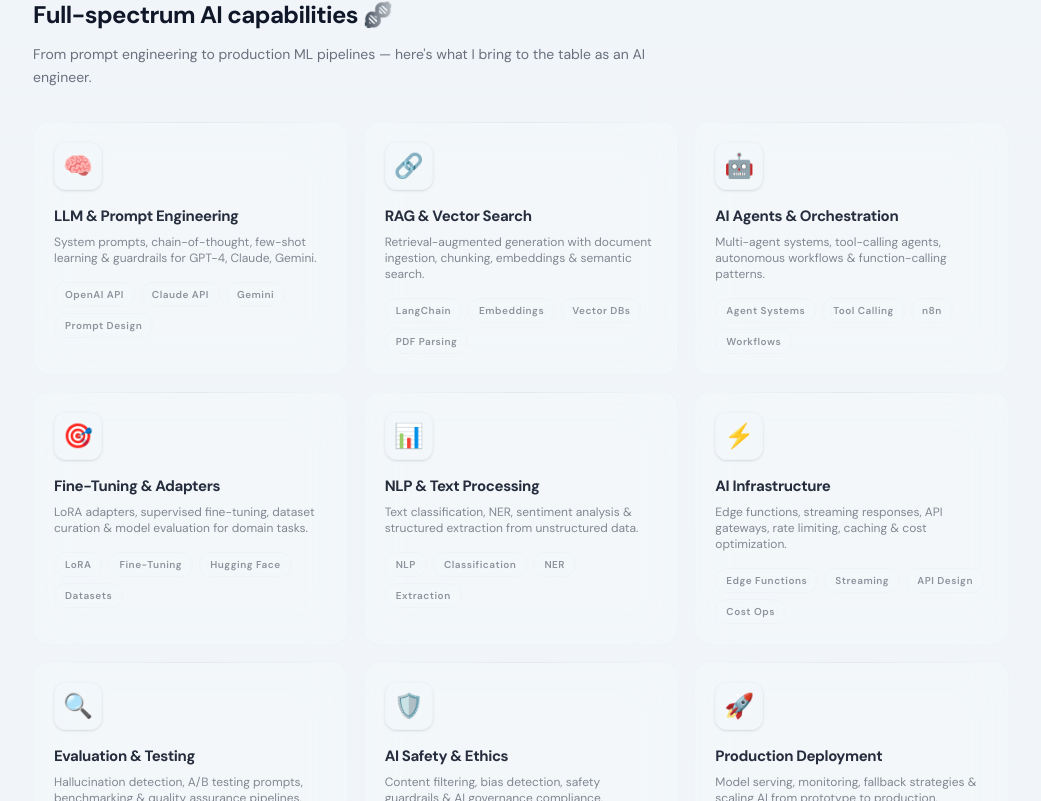
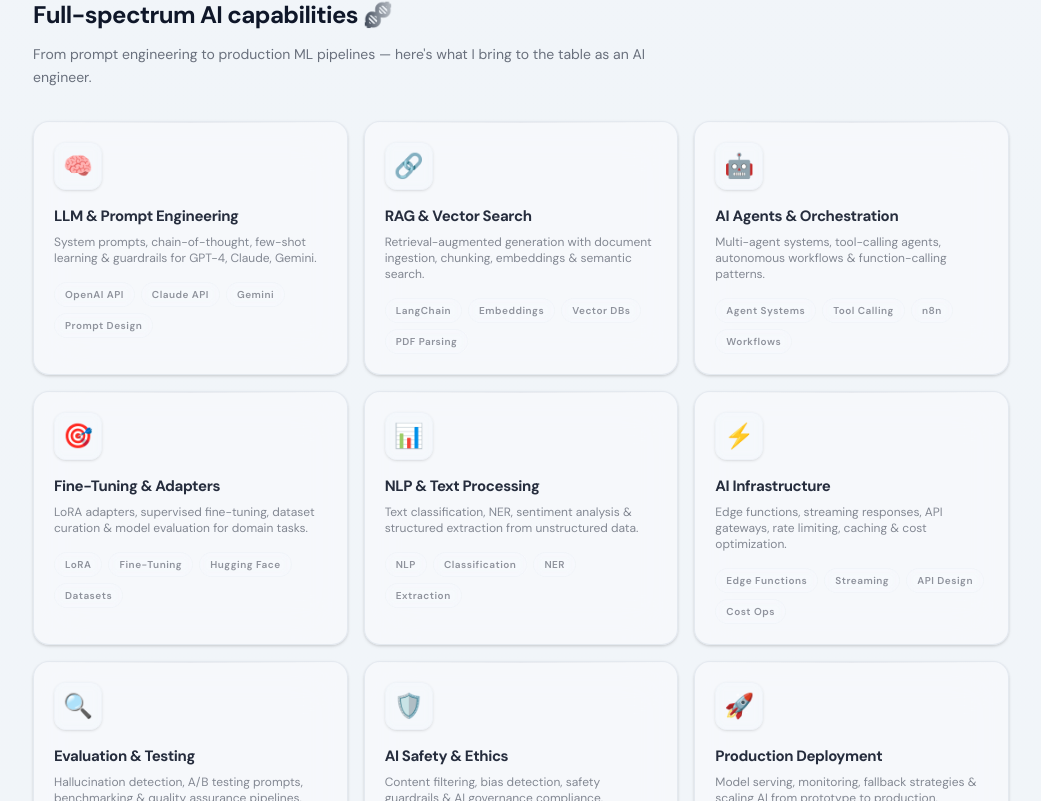
Before and after one commit to Nob1taaaa/remix-of-remix-of-my-cute-portfolio-09, a React (Vite) app: page /portfolio in a window 1280 px wide. Shown: the part 2399-3200 px from the top of the page, without its empty margins (119-1160 px from the left). Built offline with nearby package versions, Linux system fonts and the light colour scheme; the HTML template or start-up script is replaced by a standard one.

Commit message:
Preceding changes

```diff
--- a/src/pages/Portfolio.tsx
+++ b/src/pages/Portfolio.tsx
@@ -495,7 +495,7 @@ const Portfolio = () => {
               ].map((skill) => (
                 <div
                   key={skill.title}
-                  className="group relative overflow-hidden rounded-2xl border border-border/10 bg-card/30 p-5 backdrop-blur-xl transition-all duration-500 hover:-translate-y-2 hover:border-border/25 hover:bg-card/50 hover:shadow-[0_8px_40px_-12px_var(--glow)]"
+                  className="group relative overflow-hidden rounded-2xl border border-border/40 bg-card/70 p-5 shadow-md backdrop-blur-xl transition-all duration-500 hover:-translate-y-2 hover:border-border/60 hover:bg-card/85 hover:shadow-[0_8px_40px_-12px_var(--glow)]"
                   style={{ "--glow": `${skill.glow}40` } as React.CSSProperties}
                 >
                   {/* Glass shine line */}
```
